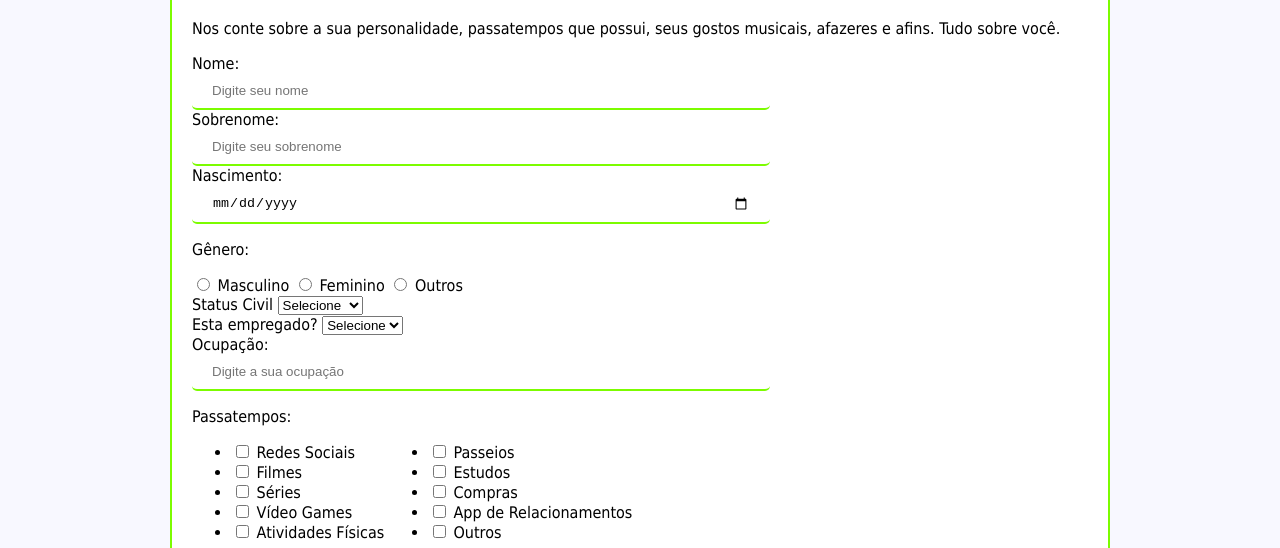
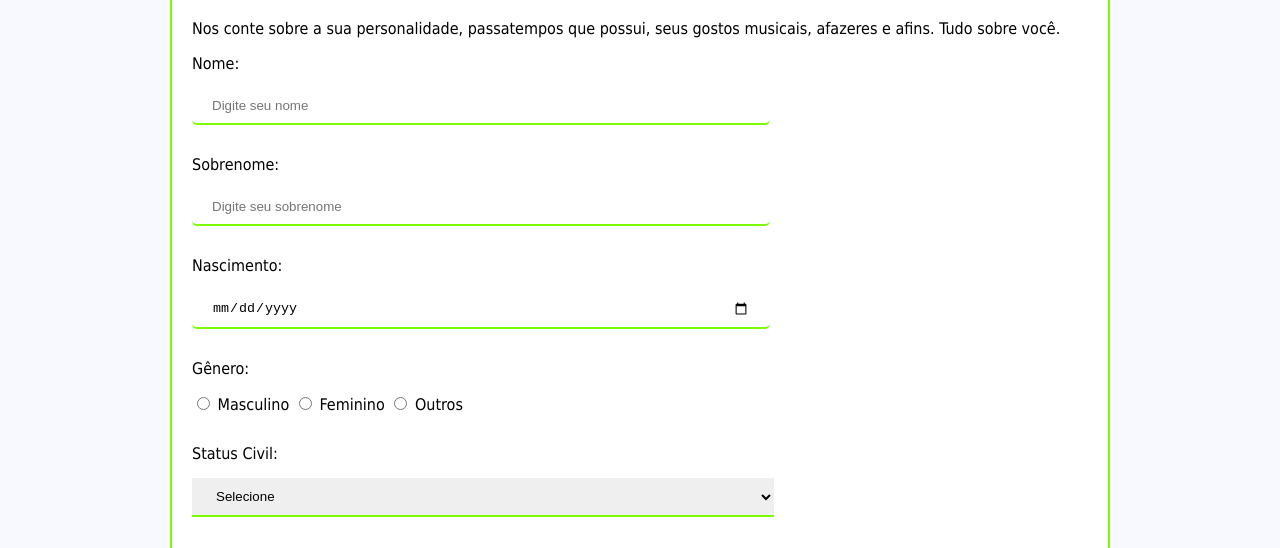
Before and after one commit to LucasDevRJ/fale_sobre_voce, a plain HTML site: page index.html in a window 1280 px wide. Shown: the part 222-770 px from the top of the page. Drawn offline with Linux system fonts and the light colour scheme.

Commit message:
Estilização da lista de passatempos.

```diff
--- a/css/styles.css
+++ b/css/styles.css
@@ -29,6 +29,10 @@ body {
 	border-radius: 5px;
 }
 
+.caixa-entrada {
+	margin-bottom: 30px;
+}
+
 
 .entrada {
 	display: block;
@@ -39,8 +43,24 @@ body {
 	width: 60%;
 	padding: 10px 20px;
 	border-radius: 5px;
+	margin-top: 15px;
+}
+
+.caixa-selecao {
+	width: 65%;
+	padding: 10px 20px;
+	display: block;
+	margin-top: 15px;
+	border-bottom: 2px solid #7CFC00;
+	border-left: none;
+	border-right: none;
+	border-top: none;
 }
 
 .caixa-passatempo {
 	display: inline-block;
 }
+
+.lista-passatempos  {
+	list-style-type: none;
+}
--- a/index.html
+++ b/index.html
@@ -41,8 +41,8 @@
 						</div>
 
 						<div class="caixa-entrada">
-							<label for="status-civil">Status Civil</label>
-							<select id="status-civil" name="status-civil" required>
+							<label for="status-civil">Status Civil: </label>
+							<select class="caixa-selecao" id="status-civil" name="status-civil" required>
 								<option value="">Selecione</option>
 								<option value="solteiro">Solteiro</option>
 								<option value="casado">Casado</option>
@@ -54,7 +54,7 @@
 
 						<div class="caixa-entrada">
 							<label for="esta-empregado">Esta empregado?</label>
-							<select id="esta-empregado" name="esta-empregado" required>
+							<select class="caixa-selecao" id="esta-empregado" name="esta-empregado" required>
 								<option value="">Selecione</option>
 								<option value="1">Sim</option>
 								<option value="0">Não</option>
```
